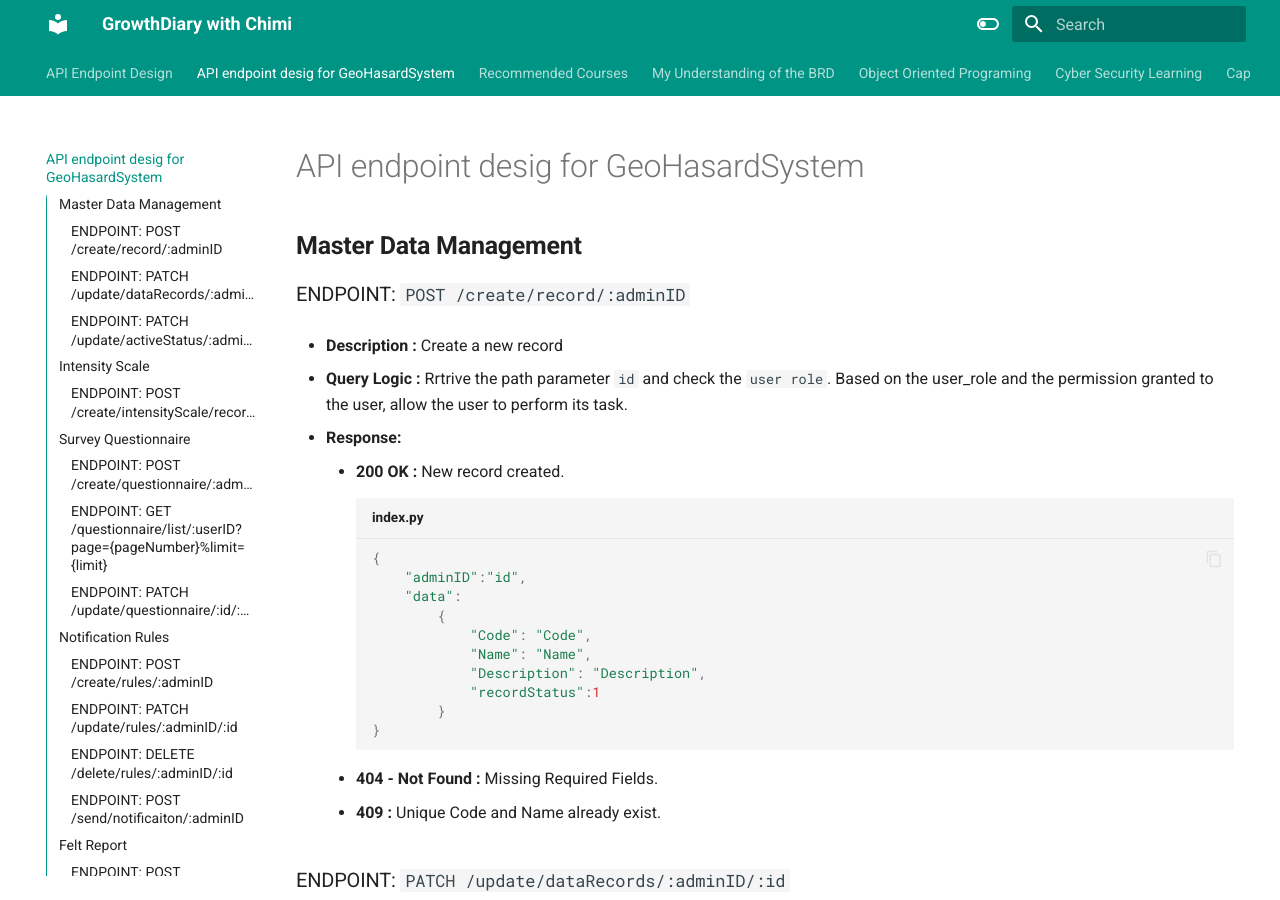
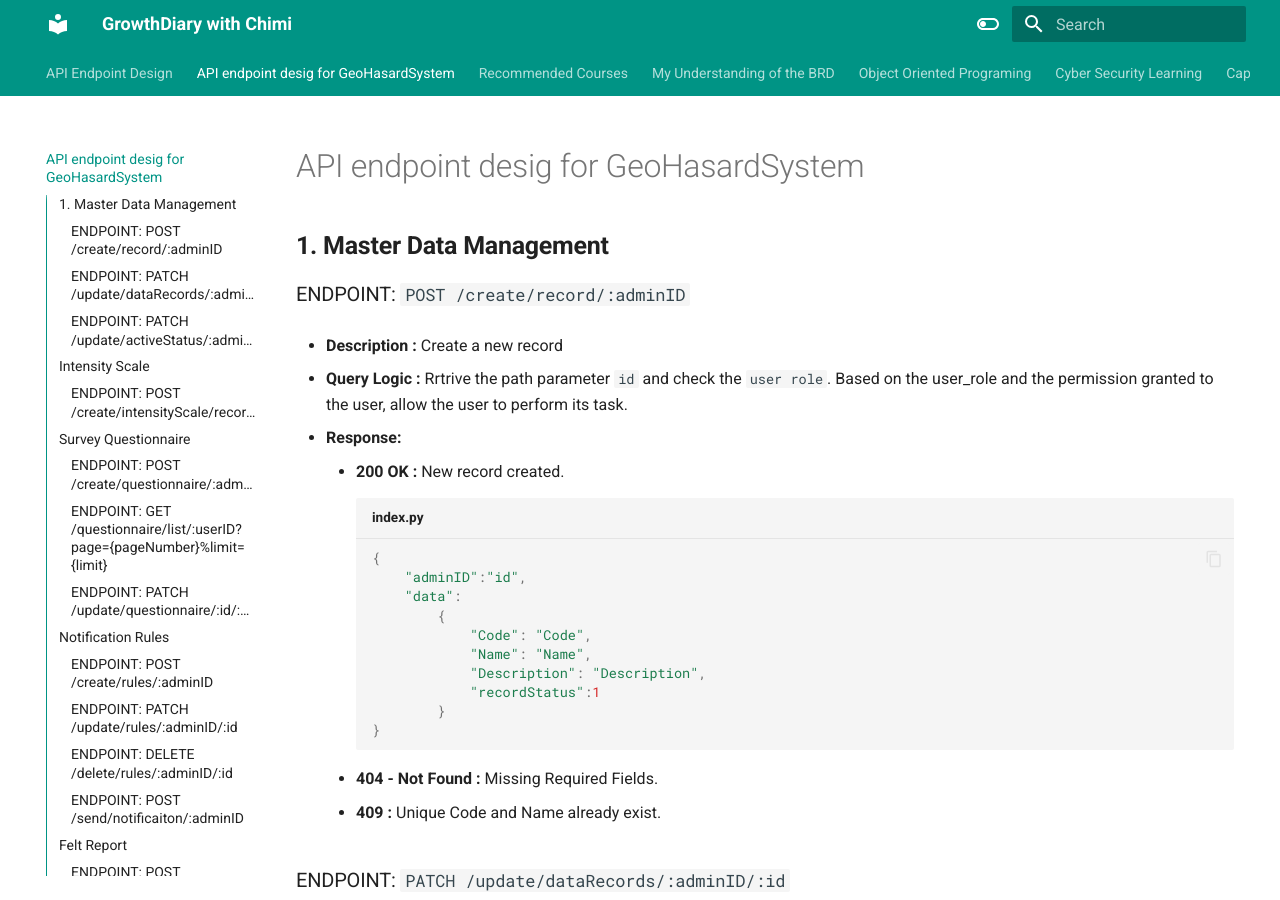
Before and after one commit to CR-CGyeltshen/GrowthDiary, an MkDocs documentation site: the page built from docs/API_ENDPOIT_GHS.md, in a window 1280 px wide and 900 px high. Built offline with MkDocs 1.6.1 and Material for MkDocs 9.7.7, drawn with Linux system fonts in a browser that asks for light colours.

```diff
--- a/docs/API_ENDPOIT_GHS.md
+++ b/docs/API_ENDPOIT_GHS.md
@@ -1,6 +1,6 @@
 # API endpoint desig for GeoHasardSystem
 
-## **Master Data Management**
+## **1. Master Data Management**
 
 
 ### ENDPOINT: `POST  /create/record/:adminID`
```
